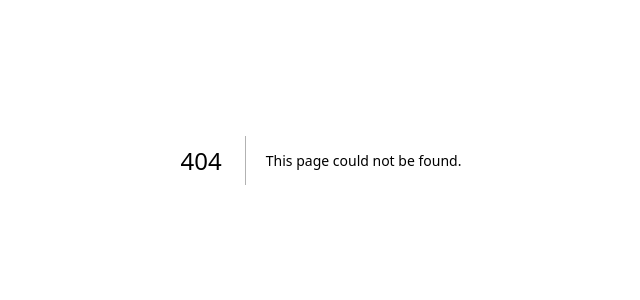
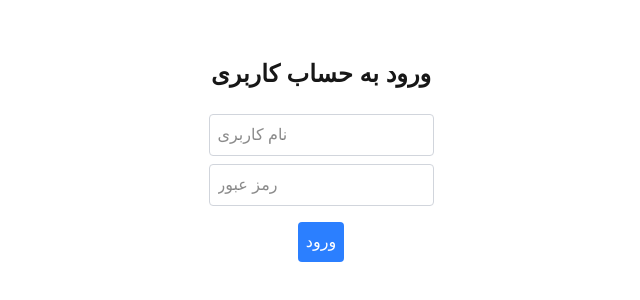
Before and after one commit to mohamad-massoudi/my-storee-typescript-next.js, a Next.js app in the folder my-store/: page /auth/signin in a window 1280 px wide. Before the commit this address had no page. Shown: the part 240-540 px from the top of the page, without its empty margins (319-959 px from the left). Built offline with nearby package versions, Linux system fonts and the light colour scheme.

Commit message:
useSession Hook

```diff
--- /dev/null
+++ b/my-store/app/api/auth/[...nextauth].ts
@@ -0,0 +1,37 @@
+import NextAuth from "next-auth";
+import CredentialsProvider from "next-auth/providers/credentials";
+
+export const authOptions = {
+  providers: [
+    CredentialsProvider({
+      name: "Credentials",
+      credentials: {
+        username: { label: "Username", type: "text" },
+        password: { label: "Password", type: "password" },
+      },
+      async authorize(credentials) {
+        // برای تست، یک نام کاربری و رمز عبور ساده تعریف می‌کنیم
+        const user = {
+          username: "testuser", // نام کاربری نمونه
+          password: "password123", // رمز عبور نمونه
+        };
+
+        // اگر نام کاربری و رمز عبور درست بود، کاربر را وارد می‌کنیم
+        if (
+          credentials?.username === user.username &&
+          credentials?.password === user.password
+        ) {
+          return user;
+        }
+        return null; // اگر نام کاربری یا رمز عبور اشتباه باشد، کاربر رد می‌شود
+      },
+    }),
+  ],
+  pages: {
+    signIn: "/auth/signin", // صفحه ورود که در اینجا ایجاد می‌کنیم
+  },
+};
+
+const handler = NextAuth(authOptions);
+
+export { handler as GET, handler as POST };
--- /dev/null
+++ b/my-store/app/auth/signin/page.tsx
@@ -0,0 +1,63 @@
+'use client';
+
+import { signIn } from 'next-auth/react';
+import { useState } from 'react';
+
+export default function SignIn() {
+  const [username, setUsername] = useState('');
+  const [password, setPassword] = useState('');
+  const [error, setError] = useState('');
+
+  const handleSubmit = async (e: React.FormEvent) => {
+    e.preventDefault();
+    const result = await signIn('credentials', {
+      redirect: false,
+      username,
+      password,
+    });
+
+    if (result?.error) {
+      setError('نام کاربری یا رمز عبور اشتباه است');
+    } else {
+      // بعد از ورود موفق، کاربر به صفحه اصلی هدایت می‌شود
+      window.location.href = '/';
+    }
+  };
+
+  return (
+    <div className="flex justify-center items-center h-screen">
+      <div className="text-center">
+        <h1 className="text-2xl font-bold">ورود به حساب کاربری</h1>
+        <form onSubmit={handleSubmit} className="mt-4">
+          <div>
+            <input
+              type="text"
+              name="username"
+              value={username}
+              onChange={(e) => setUsername(e.target.value)}
+              placeholder="نام کاربری"
+              className="p-2 border border-gray-300 rounded mt-2"
+            />
+          </div>
+          <div>
+            <input
+              type="password"
+              name="password"
+              value={password}
+              onChange={(e) => setPassword(e.target.value)}
+              placeholder="رمز عبور"
+              className="p-2 border border-gray-300 rounded mt-2"
+            />
+          </div>
+          {error && <div className="text-red-500 mt-2">{error}</div>}
+          <button
+            type="submit"
+            className="bg-blue-500 text-white p-2 rounded mt-4"
+          >
+            ورود
+          </button>
+        </form>
+      </div>
+    </div>
+  );
+}
```
